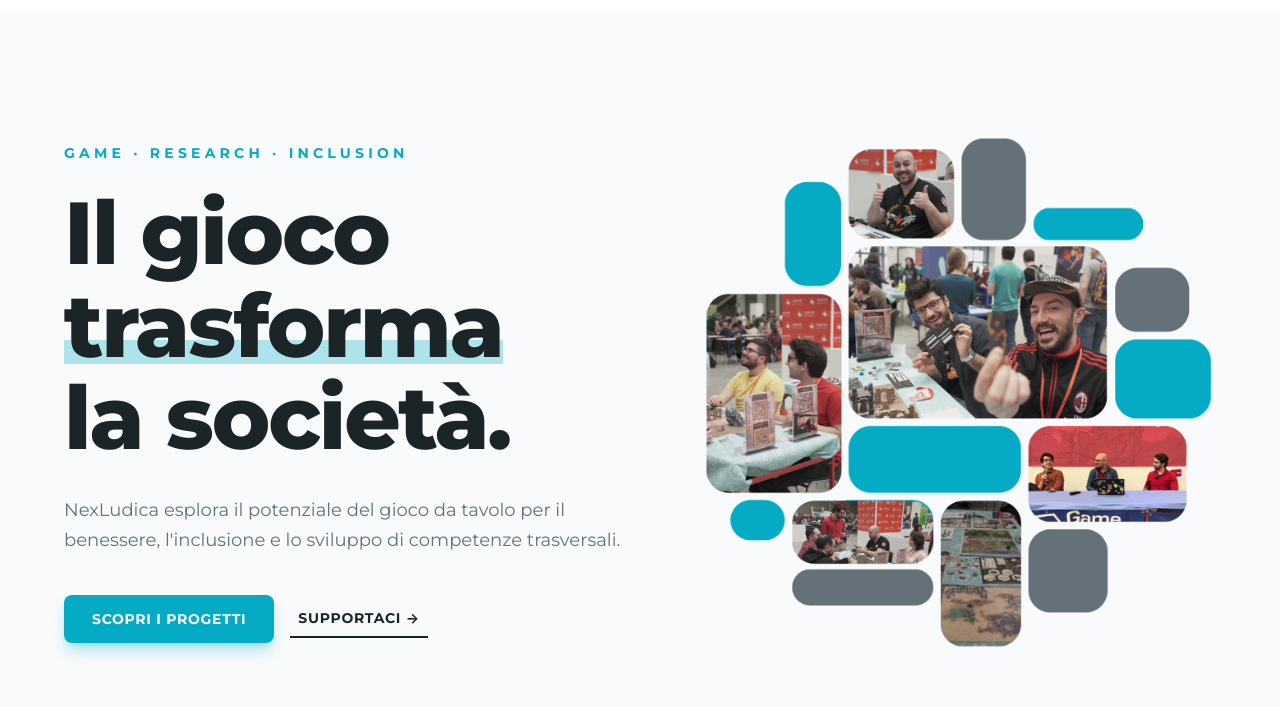
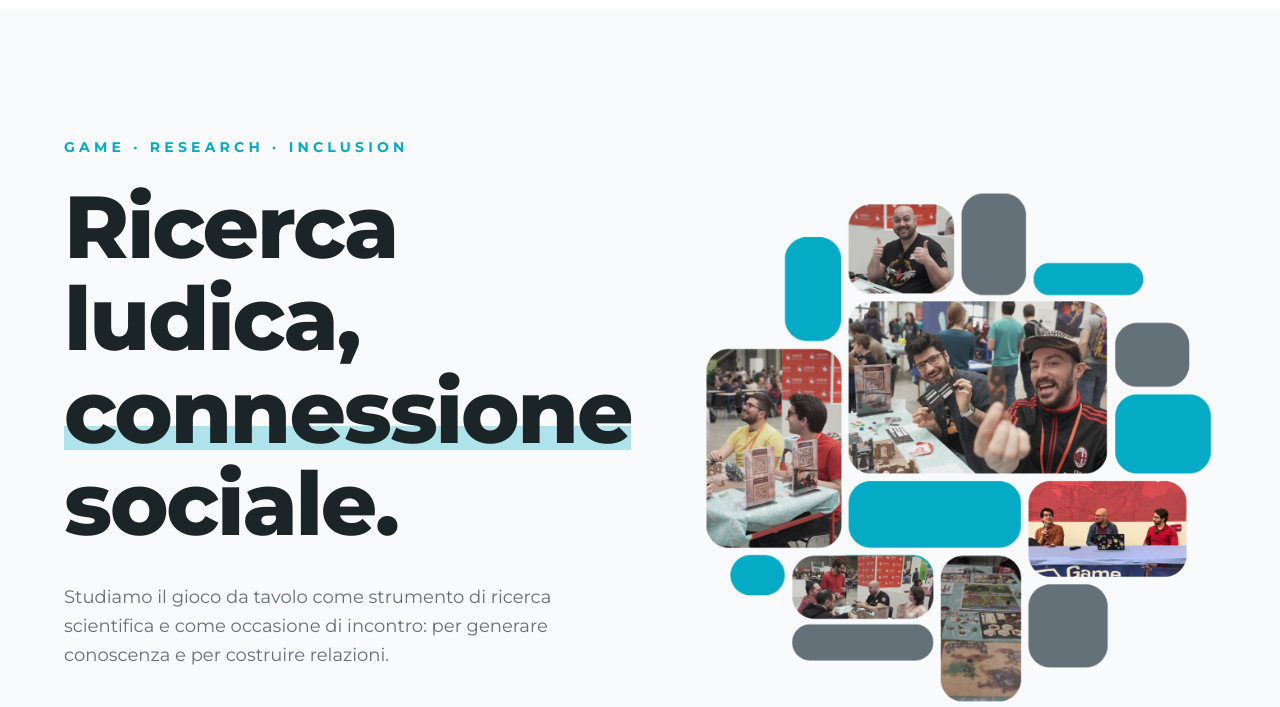
Before and after one commit to vittorioguerrieri-cloud/nexludica-website, an Astro site: page / in a window 1280 px wide. Shown: the part 71-778 px from the top of the page. Built offline with nearby package versions, Linux system fonts and the light colour scheme; Astro itself is replaced by a stand-in of ours.

Commit message:
content(home): nuovo claim 'Ricerca ludica, connessione sociale.'

```diff
--- a/src/pages/index.astro
+++ b/src/pages/index.astro
@@ -44,17 +44,18 @@ const partners = [
           Game · Research · Inclusion
         </p>
         <h1 class="mt-6 text-5xl font-black leading-[1.05] tracking-tight text-nx-dark sm:text-6xl lg:text-7xl xl:text-[5.5rem]" style="font-family: var(--font-display);">
-          Il gioco<br />
+          Ricerca ludica,<br />
           <span class="relative inline-block">
-            <span class="relative z-10">trasforma</span>
+            <span class="relative z-10">connessione</span>
             <span class="absolute inset-x-0 bottom-1 -z-0 h-4 bg-nx-cyan/30 lg:bottom-2 lg:h-6"></span>
           </span>
           <br />
-          la società.
+          sociale.
         </h1>
         <p class="mt-8 max-w-xl text-lg leading-relaxed text-nx-gray-dark">
-          NexLudica esplora il potenziale del gioco da tavolo per il benessere,
-          l'inclusione e lo sviluppo di competenze trasversali.
+          Studiamo il gioco da tavolo come strumento di ricerca scientifica e
+          come occasione di incontro: per generare conoscenza e per costruire
+          relazioni.
         </p>
         <div class="mt-10 flex flex-wrap items-center gap-4">
           <a
```
